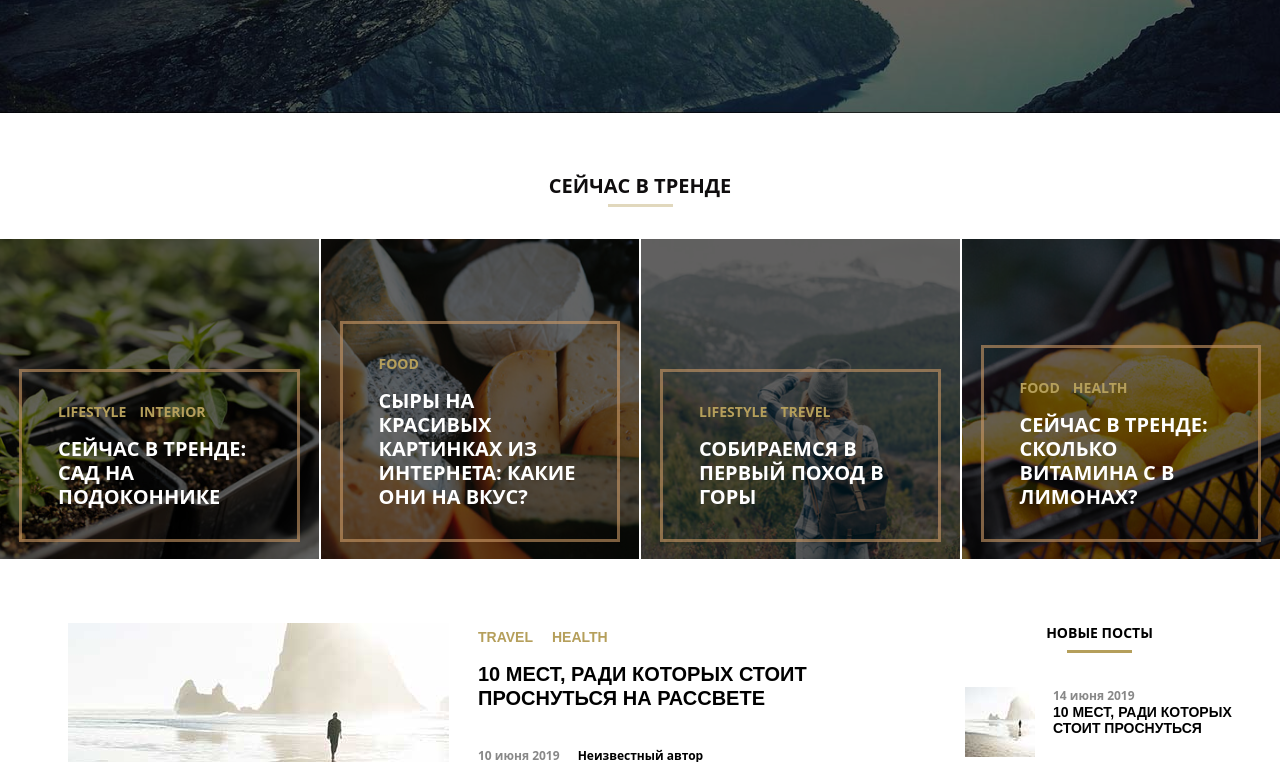
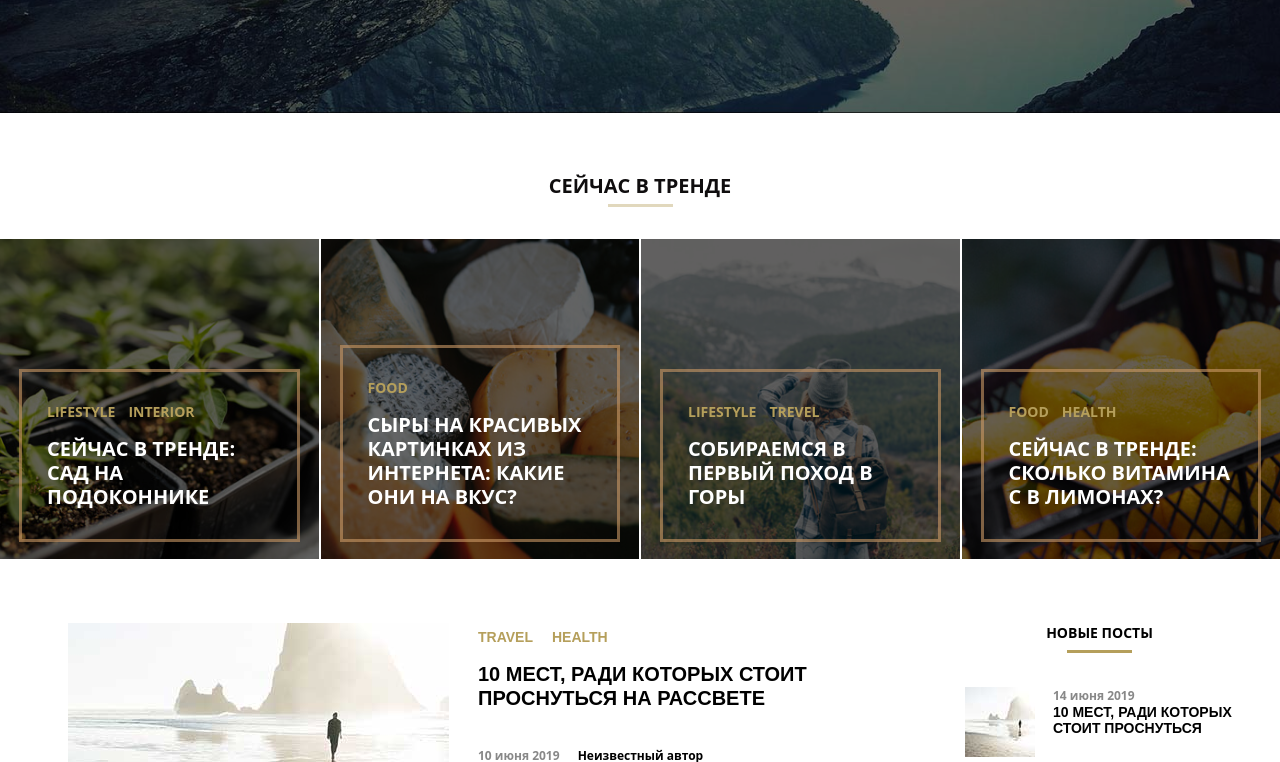
Before and after one commit to katmandu04091720/mq__diploma, a plain HTML site: page index.html in a window 1280 px wide. Shown: the part 338-1100 px from the top of the page. Drawn offline with Linux system fonts and the light colour scheme.

Commit message:
change dir images on style.css

```diff
--- a/css/style.css
+++ b/css/style.css
@@ -265,7 +265,7 @@ a {
 .trends__content {
     border: 3px solid rgba(204, 153, 102, 0.6);
     z-index: 2;
-    padding: 30px 36px;
+    padding: 30px 25px;
 }
 
 .trends__text {
```
Also changed, not shown: index.html (line endings or trailing spaces).
